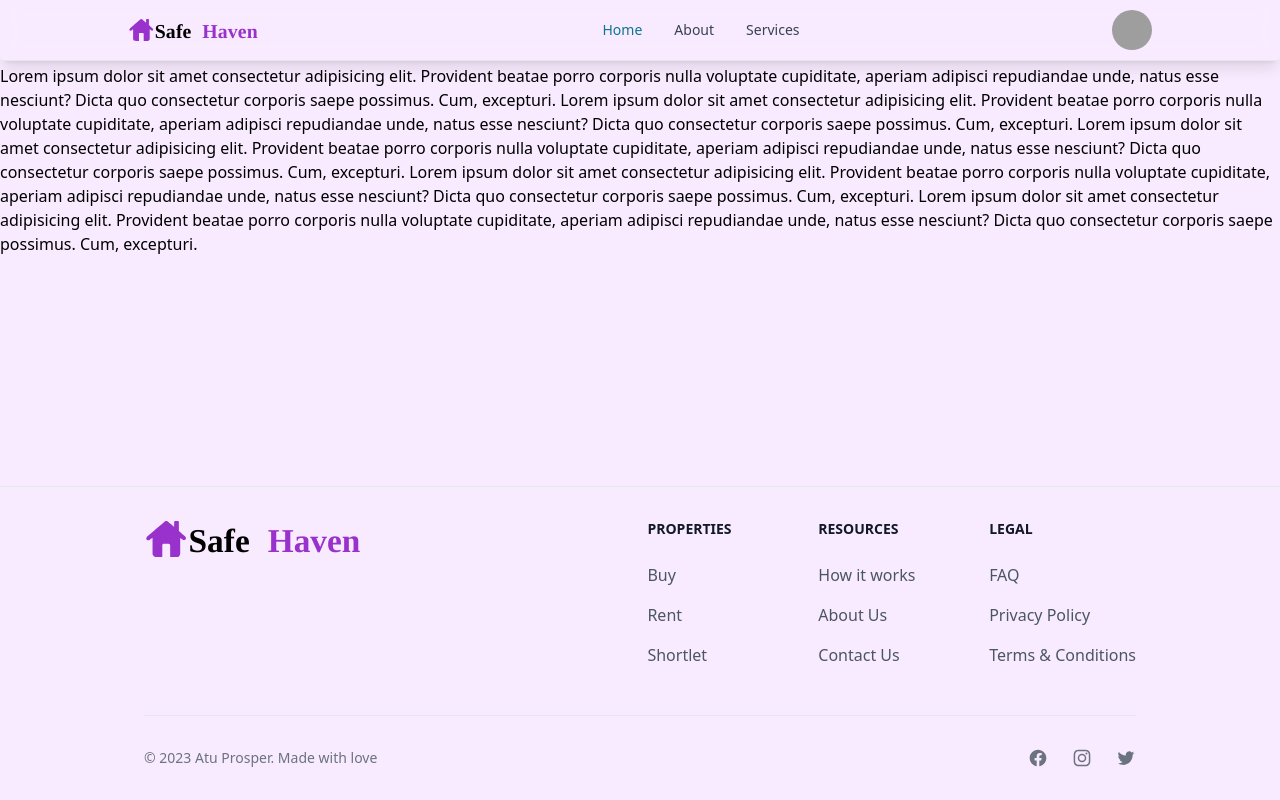
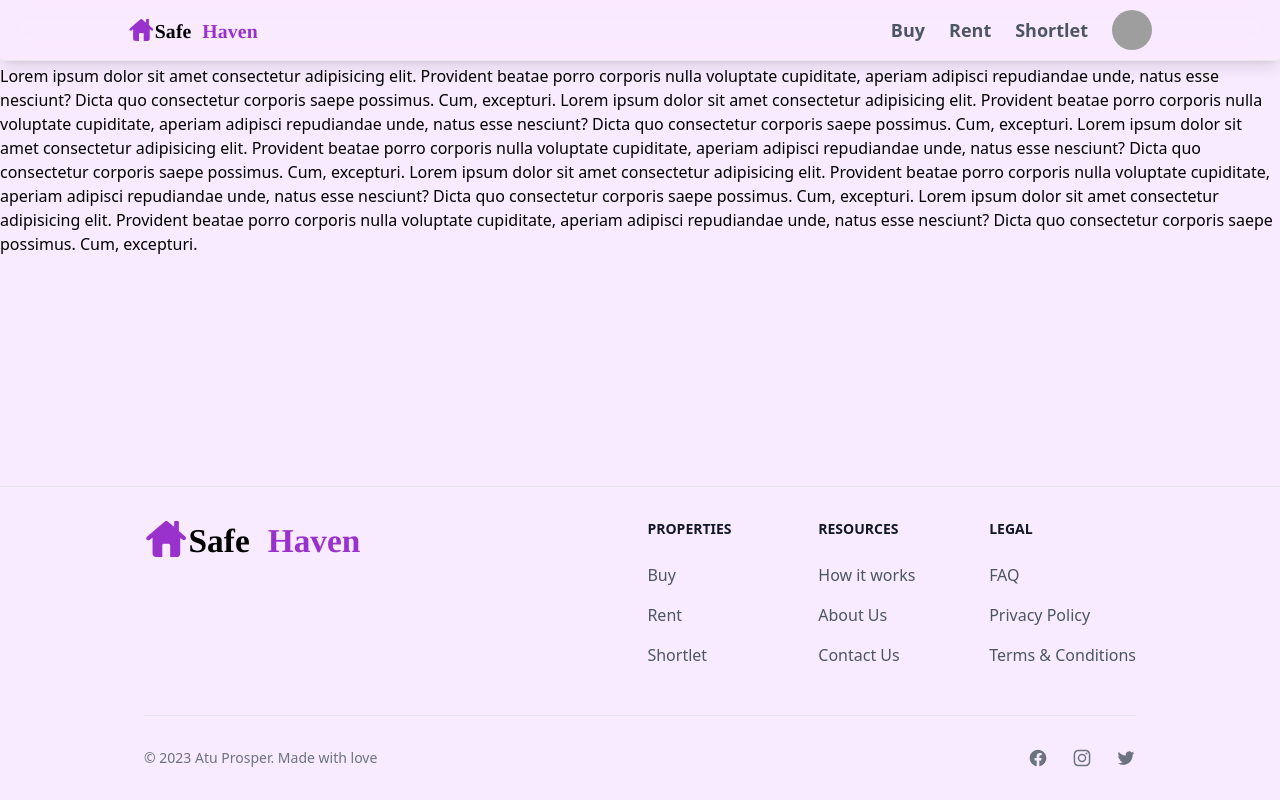
Before and after one commit to prosper74/Go-real-estate-app, a Next.js app in the folder frontend/: page / in a window 1280 px wide. Built offline with nearby package versions, Linux system fonts and the light colour scheme; grey boxes are pictures that could not be loaded.

Commit message:
Added main menu to the header

```diff
--- a/frontend/src/components/common/layouts/navbar.tsx
+++ b/frontend/src/components/common/layouts/navbar.tsx
@@ -2,6 +2,7 @@ import React, { useState, useEffect } from "react";
 import { Navbar, Dropdown, Avatar } from "flowbite-react";
 import Link from "next/link";
 import Image from "next/image";
+import { MainMenu } from "./layoutData";
 // import { useSelector, RootStateOrAny } from 'react-redux';
 // import UserDropdown from './userDropdown';
 // import AuthPortal from '@src/components/auth';
@@ -35,7 +36,7 @@ export default function Header() {
     <Navbar
       fluid={true}
       rounded={true}
-      className="shadow-lg fixed w-full z-20 top-0 left-0 border-b border-gray-200 !backdrop-blur-[10px] !bg-transparent sm:!px-10 lg:!px-32"
+      className="shadow-lg fixed w-full z-20 top-0 left-0 border-b border-gray-200 bg-[#fdeaff5d] !backdrop-blur-[12px] sm:!px-10 lg:!px-32"
     >
       <Link href="/">
         <Image
@@ -72,12 +73,26 @@ export default function Header() {
         </Dropdown>
         <Navbar.Toggle />
       </div>
-      <Navbar.Collapse>
-        <Navbar.Link href="/navbars" active={true}>
+      <Navbar.Collapse className="ml-auto mr-6 ">
+        <ul className="font-semibold text-gray-600 text-lg gap-6 flex">
+          {MainMenu.map((menu) => (
+            <li key={menu.id}>
+              <Link
+                href={menu.url}
+                className={`hover:underline ${
+                  selectedNav === menu.url ? "text-primary" : ""
+                }`}
+              >
+                {menu.name}
+              </Link>
+            </li>
+          ))}
+        </ul>
+        {/* <Navbar.Link href="/contact" active={true}>
           Home
         </Navbar.Link>
-        <Navbar.Link href="/navbars">About</Navbar.Link>
-        <Navbar.Link href="/navbars">Services</Navbar.Link>
+        <Navbar.Link href="/about">About</Navbar.Link>
+        <Navbar.Link href="/navbars">Services</Navbar.Link> */}
       </Navbar.Collapse>
     </Navbar>
   );
```
